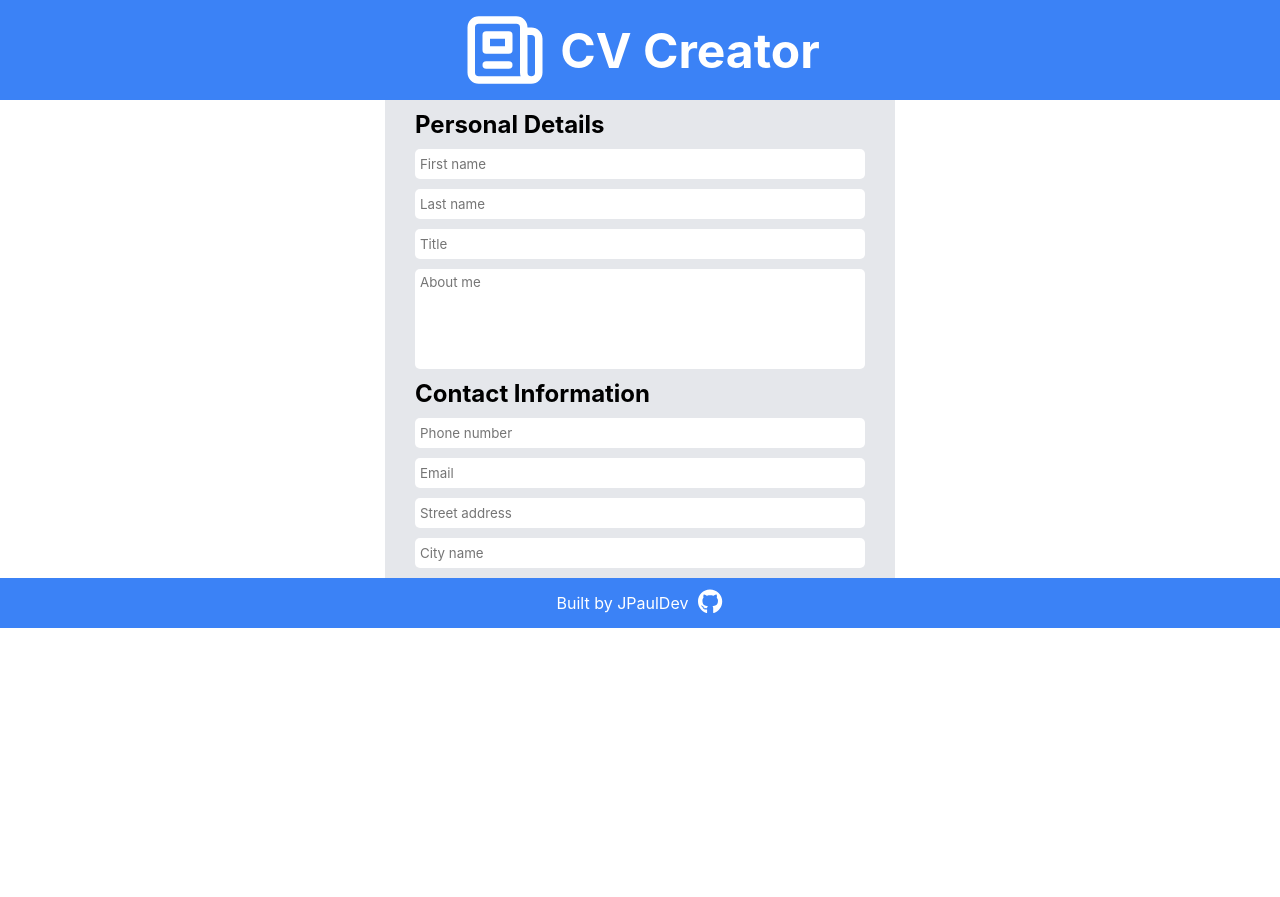
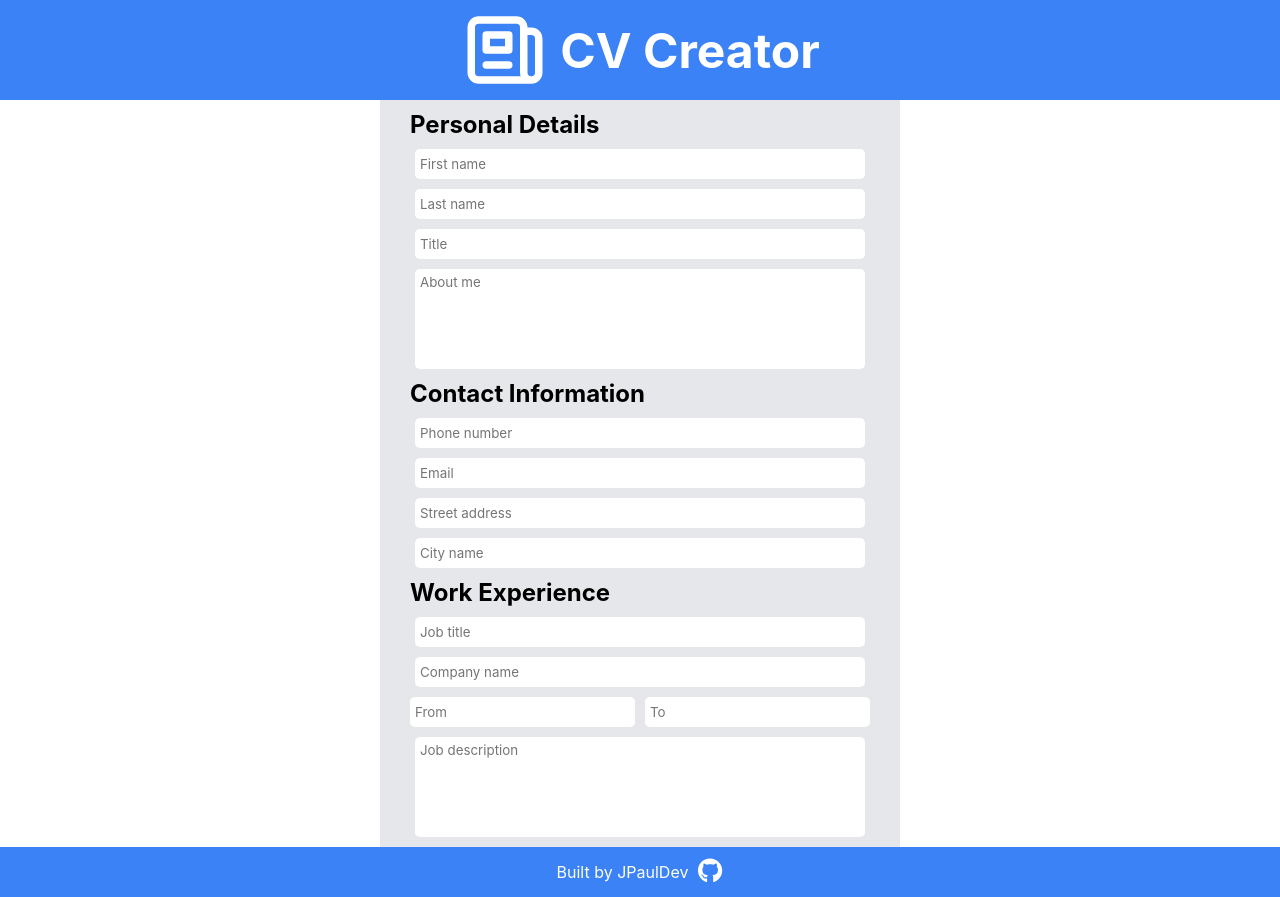
Before and after one commit to JPaulDev/cv-creator, a React (Create React App) app: page / in a window 1280 px wide. Before the commit the page ends 800 px from the top, so only its background shows below. Built offline with nearby package versions, Linux system fonts and the light colour scheme.

Commit message:
Add work experience input

```diff
--- a/src/components/Form/Form.js
+++ b/src/components/Form/Form.js
@@ -1,6 +1,7 @@
 import styled from 'styled-components';
 import PersonalDetails from './PersonalDetails';
 import ContactInformation from './ContactInformation';
+import WorkExperience from './WorkExperience';
 
 const StyledForm = styled.form`
   display: flex;
@@ -15,6 +16,7 @@ function Form() {
     <StyledForm>
       <PersonalDetails />
       <ContactInformation />
+      <WorkExperience />
     </StyledForm>
   );
 }
--- a/src/components/Form/Input.js
+++ b/src/components/Form/Input.js
@@ -1,7 +1,7 @@
 import styled from 'styled-components';
 
 const StyledInput = styled.input`
-  min-width: 450px;
+  min-width: ${(props) => props.inputWidth || '450px'};
   min-height: 30px;
   border-radius: 5px;
   border: none;
@@ -19,6 +19,7 @@ function Input(props) {
         id={props.id}
         type={props.type}
         placeholder={props.placeholder}
+        inputWidth={props.inputWidth}
       />
     </>
   );
--- /dev/null
+++ b/src/components/Form/WorkExperience.js
@@ -0,0 +1,27 @@
+import styled from 'styled-components';
+import Fieldset from './Fieldset';
+import SectionHeader from './SectionHeader';
+import Input from './Input';
+import TextArea from './TextArea';
+
+const Div = styled.div`
+  display: flex;
+  column-gap: 10px;
+`;
+
+function WorkExperience() {
+  return (
+    <Fieldset>
+      <SectionHeader header="Work Experience" />
+      <Input id="jobTitle" placeholder="Job title" type="text" />
+      <Input id="companyName" placeholder="Company name" type="text" />
+      <Div>
+        <Input id="from" placeholder="From" type="text" inputWidth="220px" />
+        <Input id="to" placeholder="To" type="text" inputWidth="220px" />
+      </Div>
+      <TextArea id="jobDescription" placeholder="Job description" />
+    </Fieldset>
+  );
+}
+
+export default WorkExperience;
```
